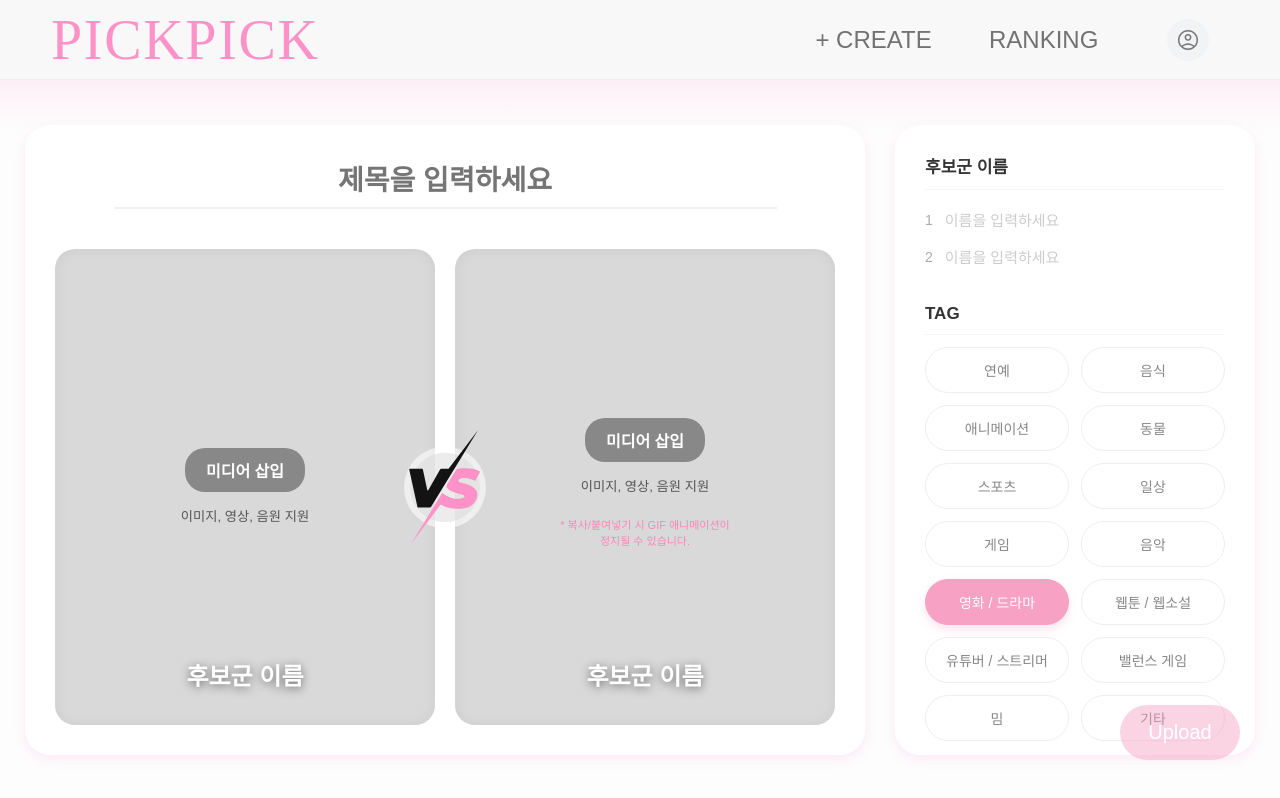
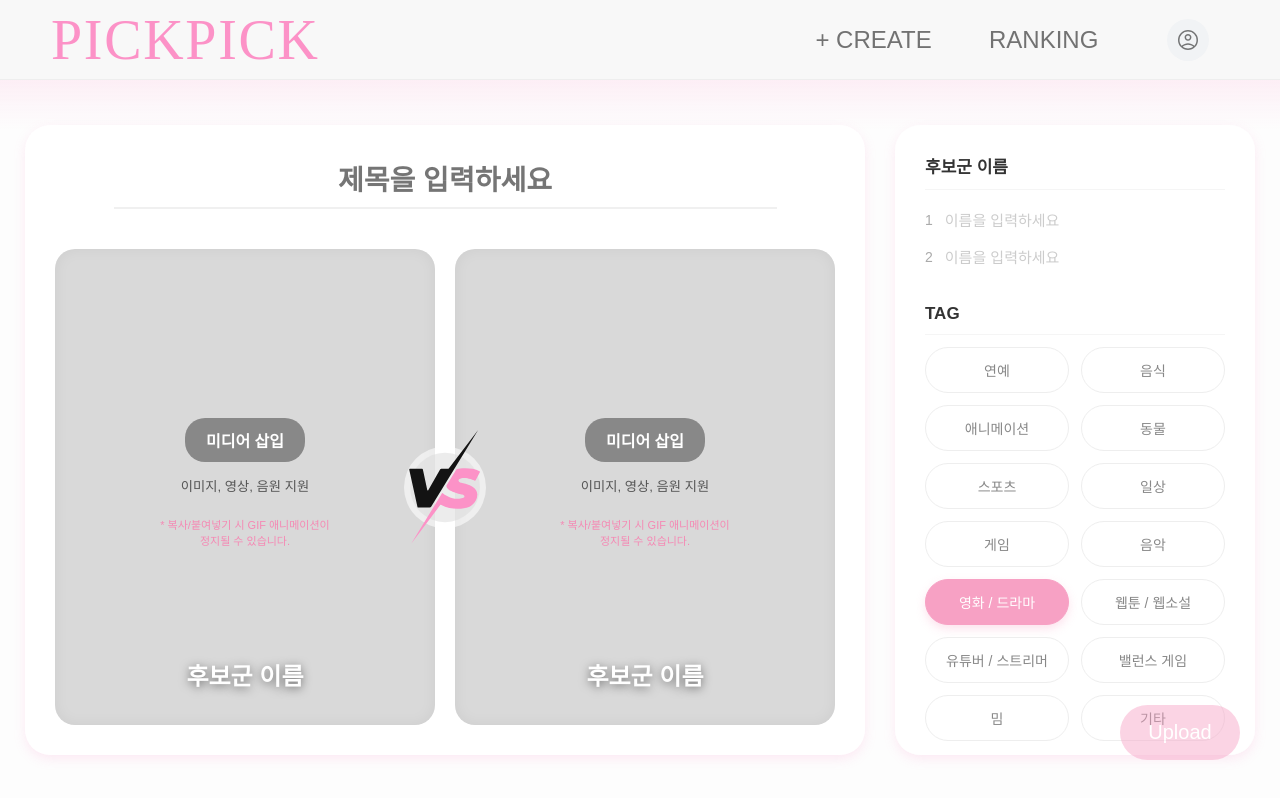
Before and after one commit to kdy20716-droid/pickpick-client, a React (Vite) app: page /create in a window 1280 px wide. Built offline with nearby package versions, Linux system fonts and the light colour scheme; sample sign-in values are in the browser's storage; a web font is replaced by a local one.

Commit message:
Update Create.jsx

```diff
--- a/src/pages/Create.jsx
+++ b/src/pages/Create.jsx
@@ -318,6 +318,9 @@ const Create = () => {
                     미디어 삽입
                   </button>
                   <h5>이미지, 영상, 음원 지원</h5>
+                  <p style={{ fontSize: "11px", color: "#f589b4", marginTop: "5px", textAlign: "center" }}>
+                    * 복사/붙여넣기 시 GIF 애니메이션이<br/>정지될 수 있습니다.
+                  </p>
                 </div>
               )}
               <div className="candidate-box__label">
```
